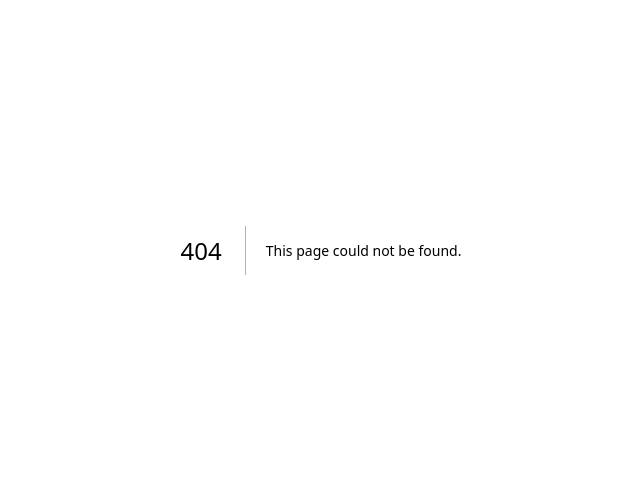
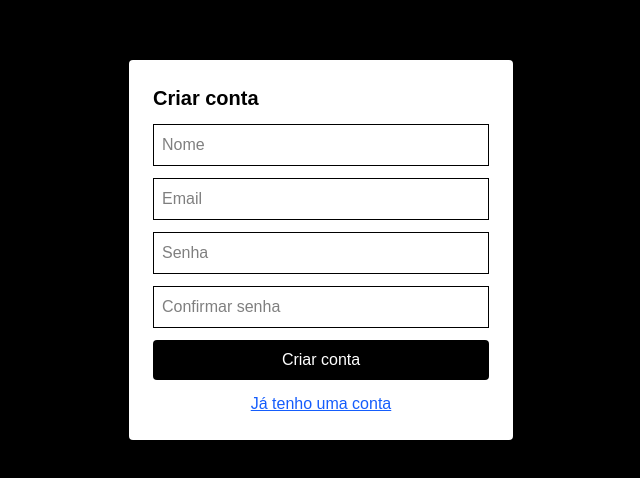
Before and after one commit to VitoriaDourado/todo-list-frontend, a Next.js app: page /cadastre in a window 1280 px wide. Before the commit this address had no page. Shown: the part 150-628 px from the top of the page, without its empty margins (319-959 px from the left). Built offline with nearby package versions, Linux system fonts and the light colour scheme.

Commit message:
:sparkles: feat: Ajustando login e cadastro

```diff
--- /dev/null
+++ b/src/app/cadastre/page.tsx
@@ -0,0 +1,109 @@
+'use client'
+
+import { useState } from 'react'
+import { useRouter } from 'next/navigation'
+import { register } from '@/src/services/auth.service'
+
+export default function RegisterPage() {
+  const [name, setName] = useState('')
+  const [email, setEmail] = useState('')
+  const [password, setPassword] = useState('')
+  const [confirmPassword, setConfirmPassword] = useState('')
+
+  const router = useRouter()
+
+  async function handleRegister(e: React.FormEvent) {
+    e.preventDefault()
+
+    // Validação básica
+    if (!name.trim()) {
+      alert('Informe seu nome')
+      return
+    }
+
+    if (!email.trim()) {
+      alert('Informe seu email')
+      return
+    }
+
+    if (password.length < 6) {
+      alert('A senha deve ter pelo menos 6 caracteres')
+      return
+    }
+
+    if (password !== confirmPassword) {
+      alert('As senhas não coincidem')
+      return
+    }
+
+    try {
+      // Cria o usuário no banco
+      await register(name, email, password)
+
+      alert('Conta criada com sucesso!')
+
+      // Redireciona para login
+      router.push('/login')
+    } catch (error) {
+      alert('Erro ao criar conta')
+    }
+  }
+
+  return (
+    <div className="flex min-h-screen items-center justify-center bg-black">
+      <form
+        onSubmit={handleRegister}
+        className="flex flex-col gap-3 bg-white p-6 rounded shadow w-96"
+      >
+        <h2 className="text-xl font-bold text-black">Criar conta</h2>
+
+        <input
+          type="text"
+          placeholder="Nome"
+          value={name}
+          onChange={e => setName(e.target.value)}
+          className="border p-2 text-black"
+        />
+
+        <input
+          type="email"
+          placeholder="Email"
+          value={email}
+          onChange={e => setEmail(e.target.value)}
+          className="border p-2 text-black"
+        />
+
+        <input
+          type="password"
+          placeholder="Senha"
+          value={password}
+          onChange={e => setPassword(e.target.value)}
+          className="border p-2 text-black"
+        />
+
+        <input
+          type="password"
+          placeholder="Confirmar senha"
+          value={confirmPassword}
+          onChange={e => setConfirmPassword(e.target.value)}
+          className="border p-2 text-black"
+        />
+
+        <button
+          type="submit"
+          className="bg-black text-white p-2 rounded"
+        >
+          Criar conta
+        </button>
+
+        <button
+          type="button"
+          onClick={() => router.push('/login')}
+          className="text-blue-600 underline"
+        >
+          Já tenho uma conta
+        </button>
+      </form>
+    </div>
+  )
+}
--- a/src/app/login/page.tsx
+++ b/src/app/login/page.tsx
@@ -15,7 +15,8 @@ export default function LoginPage() {
     try {
       const data = await login(email, password)
 
-      localStorage.setItem('token', data.access_token)
+      // Use a mesma chave utilizada no restante da aplicação
+      localStorage.setItem('@App:token', data.access_token)
 
       router.push('/dashboard/tarefas/hoje')
     } catch (error) {
@@ -27,9 +28,9 @@ export default function LoginPage() {
     <div className="flex min-h-screen items-center justify-center bg-black">
       <form
         onSubmit={handleLogin}
-        className="flex flex-col gap-3 bg-white p-6 rounded shadow"
+        className="flex flex-col gap-3 bg-white p-6 rounded shadow w-96"
       >
-        <h2 className="text-xl font-bold text-black">Login</h2>
+        <h2 className="text-xl font-bold text-black text-center">Login</h2>
 
         <input
           type="email"
@@ -49,9 +50,17 @@ export default function LoginPage() {
 
         <button
           type="submit"
-          className="bg-black text-white p-2 rounded"
+          className="bg-black text-white p-2 rounded cursor-pointer"
         >
           Entrar
+        </button>
+
+        <button
+          type="button"
+          onClick={() => router.push('/cadastre')}
+          className="text-blue-600 hover:underline text-sm cursor-pointer"
+        >
+          Não tenho conta
         </button>
       </form>
     </div>
--- a/src/components/layout/LayoutShell.tsx
+++ b/src/components/layout/LayoutShell.tsx
@@ -1,29 +1,40 @@
 "use client";
 
 import { useState } from "react";
-import { usePathname } from "next/navigation";
+import { usePathname, useRouter } from "next/navigation";
 import Sidebar from "./Sidebar";
 
-interface LayoutShellProps {
+export default function LayoutShell({
+  children,
+}: {
   children: React.ReactNode;
-}
+}) {
+  const router = useRouter();
+  const pathname = usePathname();
+  const [isOpen, setIsOpen] = useState(true);
 
-export default function LayoutShell({ children }: LayoutShellProps) {
-  const [isOpen, setIsOpen] = useState(false);
-  const pathname = usePathname();
+  function toggleSidebar() {
+    setIsOpen(!isOpen);
+  }
 
-  const hideSidebar = pathname.startsWith("/login");
+  const token =
+    typeof window !== "undefined"
+      ? localStorage.getItem("@App:token")
+      : null;
+
+  if (!token) {
+    if (pathname !== "/login") {
+      router.replace("/login");
+    }
+
+    return null;
+  }
 
   return (
     <div className="flex min-h-screen">
-      {!hideSidebar && (
-        <Sidebar
-          isOpen={isOpen}
-          toggle={() => setIsOpen(prev => !prev)}
-        />
-      )}
+      <Sidebar isOpen={isOpen} toggle={toggleSidebar} />
 
-      <main className="flex-1 bg-zinc-50">
+      <main className="flex-1 p-6">
         {children}
       </main>
     </div>
--- a/src/services/auth.service.ts
+++ b/src/services/auth.service.ts
@@ -52,7 +52,7 @@ export async function getUsers(){
 }
 
 export async function getUser() {
-  const token = localStorage.getItem('token');
+  const token = localStorage.getItem('@App:token');
 
   const response = await fetch(`${API_URL}/auth/user`, {
     headers: {
```
